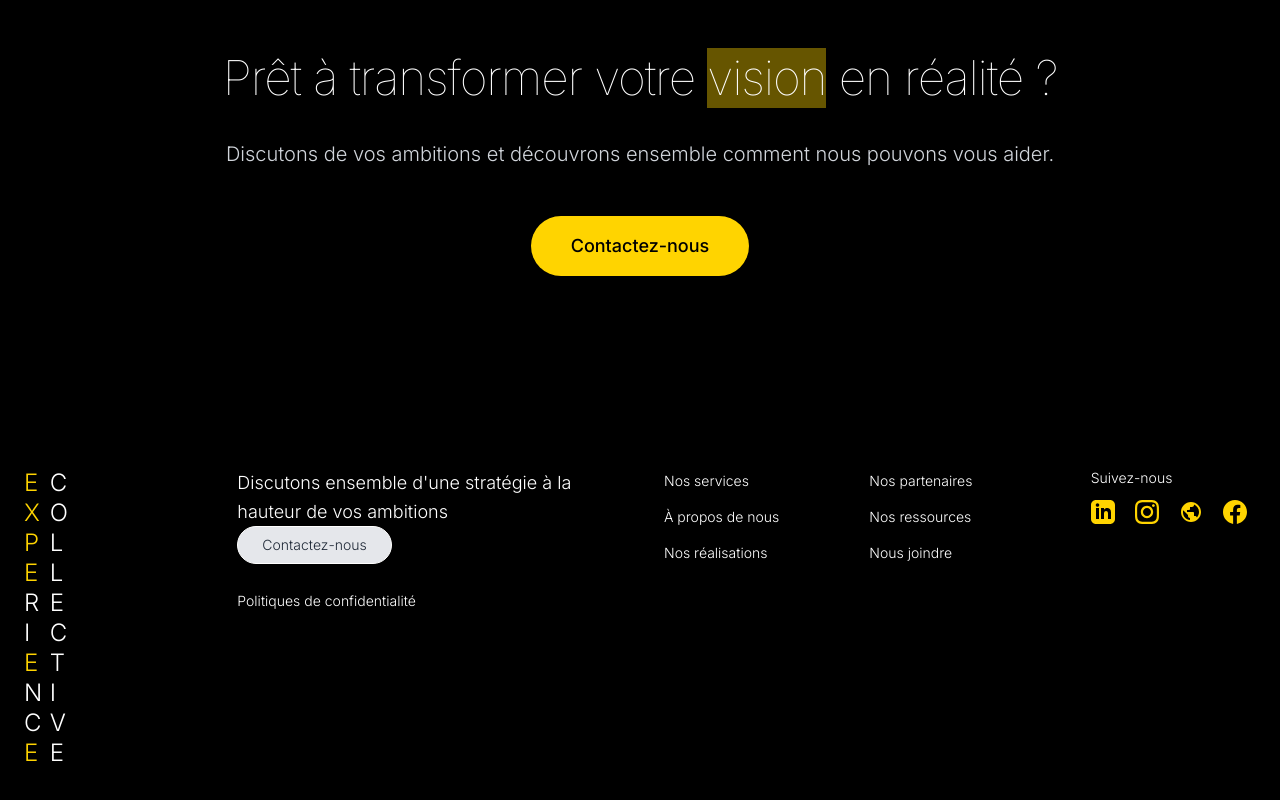
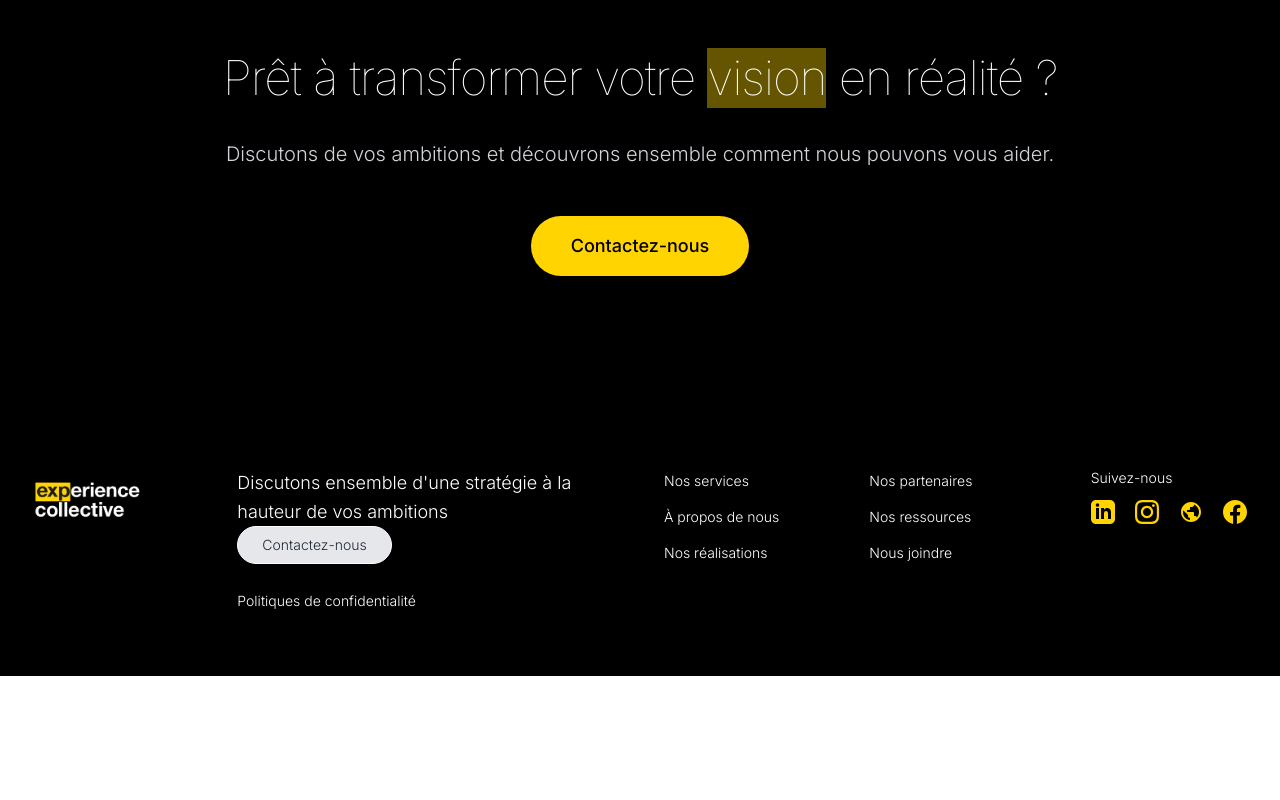
Before and after one commit to clement893/Exp-Collective, a Next.js app in the folder apps/web/: page /en in a window 1280 px wide. Shown: the part 4900-5700 px from the top of the page. After the commit the page ends 5576 px from the top, so only its background shows below. Built offline with nearby package versions, Linux system fonts and the light colour scheme; no server answers.

Commit message:
feat: remplacer texte vertical par logo dans footer et ajouter texte dans header - Footer: remplacement du texte vertical 'experience collective' par le logo image - Header: ajout du texte 'ExpÃ©rience Collective' Ã  cÃ´tÃ© du logo - Logo cliquable dans le footer avec effet hover

```diff
--- a/apps/web/src/components/exp/ExpFooter.tsx
+++ b/apps/web/src/components/exp/ExpFooter.tsx
@@ -1,6 +1,7 @@
 'use client';
 
 import { Link } from '@/i18n/routing';
+import Image from 'next/image';
 
 export default function ExpFooter() {
   return (
@@ -8,32 +9,19 @@ export default function ExpFooter() {
       {/* Main Footer Content */}
       <div className="container mx-auto px-6 py-16">
         <div className="grid grid-cols-1 lg:grid-cols-12 gap-12">
-          {/* Logo à gauche - 2 colonnes - Vertical */}
+          {/* Logo à gauche - 2 colonnes */}
           <div className="lg:col-span-2">
-            <div className="flex items-start">
-              {/* experience - vertical avec exp en jaune */}
-              <div className="flex flex-col text-white font-light text-2xl leading-tight tracking-tight uppercase">
-                {'experience'.split('').map((letter, index) => {
-                  const isYellow = ['e', 'x', 'p'].includes(letter.toLowerCase());
-                  return (
-                    <span
-                      key={`exp-${index}`}
-                      className={isYellow ? 'text-exp-yellow' : 'text-white'}
-                    >
-                      {letter}
-                    </span>
-                  );
-                })}
+            <Link href="/" className="flex items-center group">
+              <div className="relative h-16 w-auto">
+                <Image
+                  src="/assets/Logo/Final/ExpC_Lc inv.png"
+                  alt="Expérience Collective"
+                  width={200}
+                  height={75}
+                  className="h-full w-auto object-contain transform group-hover:scale-105 transition-transform duration-300"
+                />
               </div>
-              {/* collective - vertical en blanc */}
-              <div className="flex flex-col text-white font-light text-2xl leading-tight tracking-tight uppercase ml-2">
-                {'collective'.split('').map((letter, index) => (
-                  <span key={`col-${index}`} className="text-white">
-                    {letter}
-                  </span>
-                ))}
-              </div>
-            </div>
+            </Link>
           </div>
 
           {/* Section CTA au milieu-gauche - 4 colonnes */}
```
